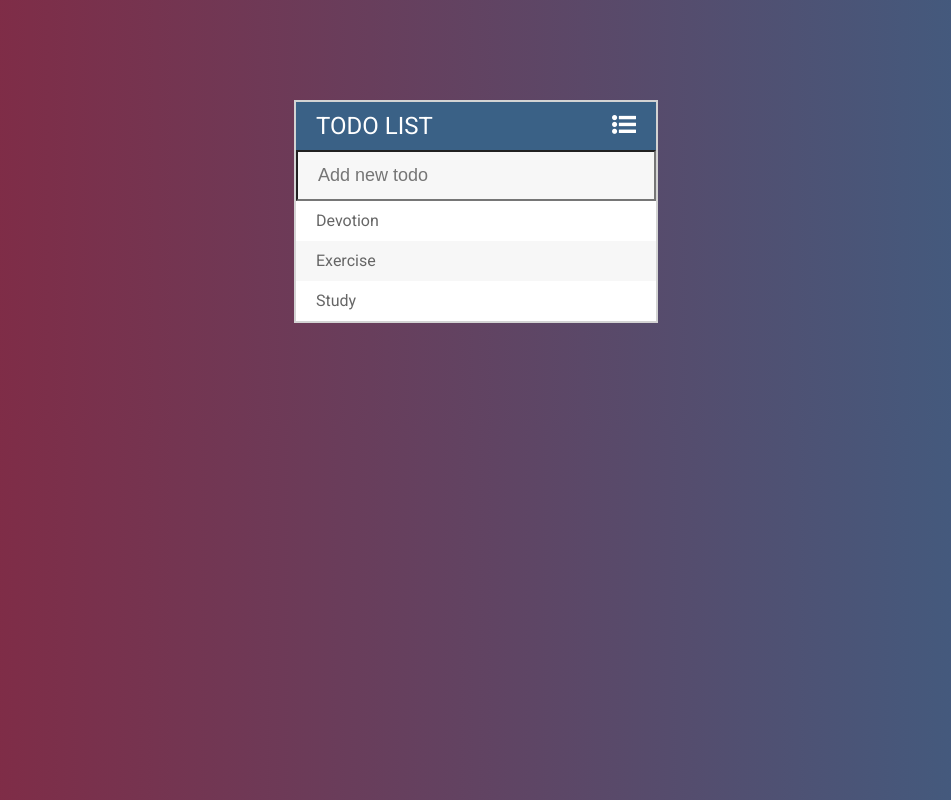
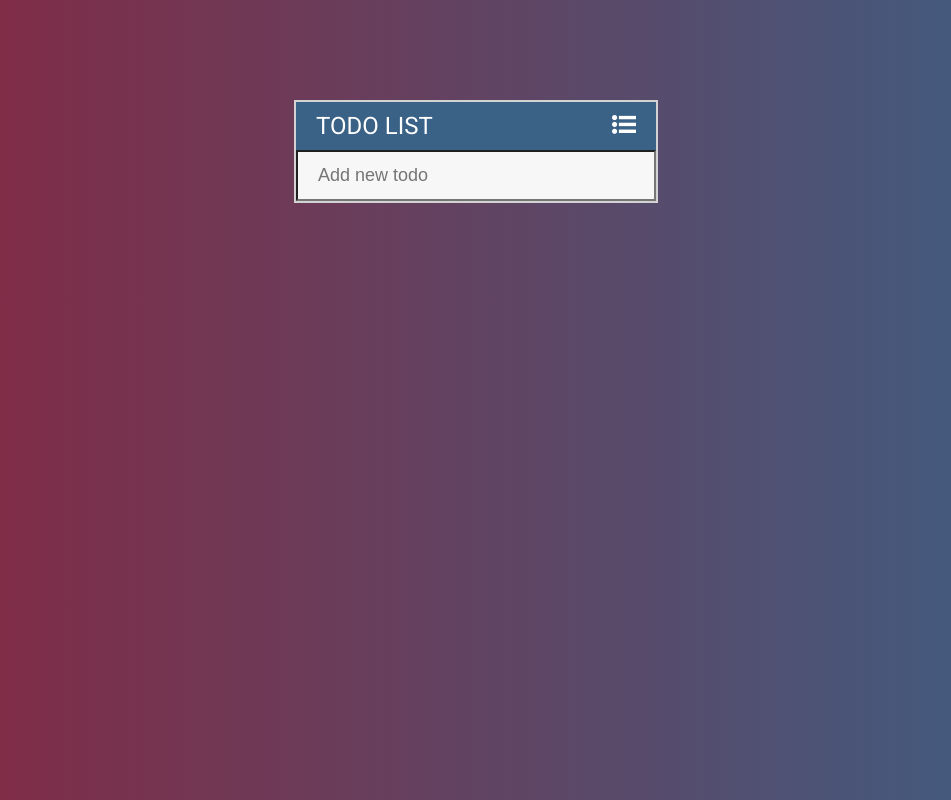
Before and after one commit to bviengineer/jQuery-Todo, a plain HTML site: page index.html in a window 1280 px wide. Shown: the whole page, without its empty margins (164-1115 px from the left). Drawn offline with Linux system fonts and the light colour scheme.

Commit message:
removed the three default list items resulting in an empty ul that will be filled as a user adds items

```diff
--- a/index.html
+++ b/index.html
@@ -14,9 +14,6 @@
         <h1>Todo List <i class="fa fa-list-ul" aria-hidden="true"></i></h1>
         <input type="text" placeholder="Add new todo">
         <ul>
-            <li><span><i class="fa fa-trash" aria-hidden="true"></i> </span>Devotion</li>
-            <li><span><i class="fa fa-trash" aria-hidden="true"></i> </span>Exercise</li>
-            <li><span><i class="fa fa-trash" aria-hidden="true"></i> </span>Study</li>
         </ul>
     </div>
     <script src="assets/js/lib/jquery-3.2.1.min.js"></script>
```
